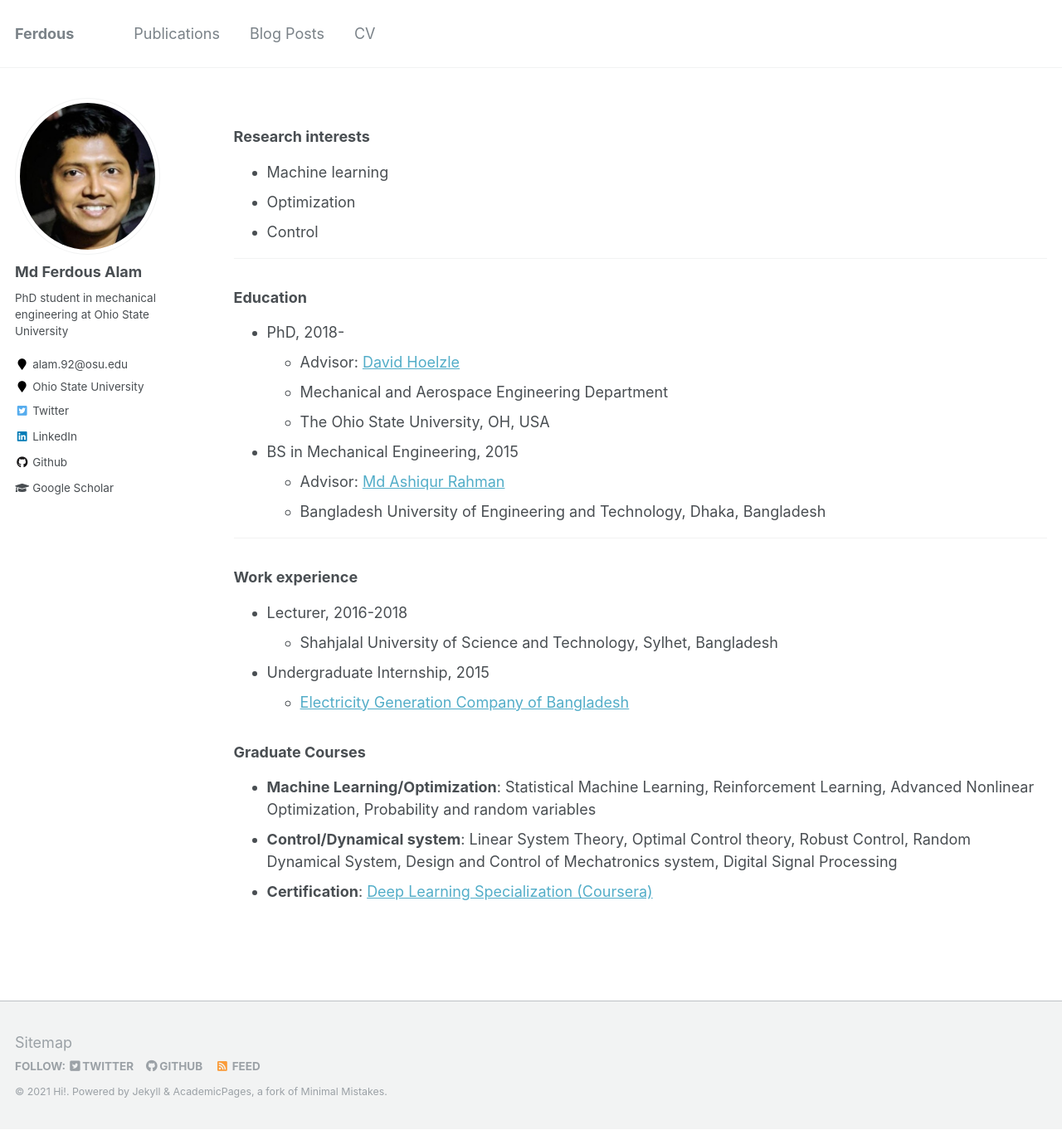
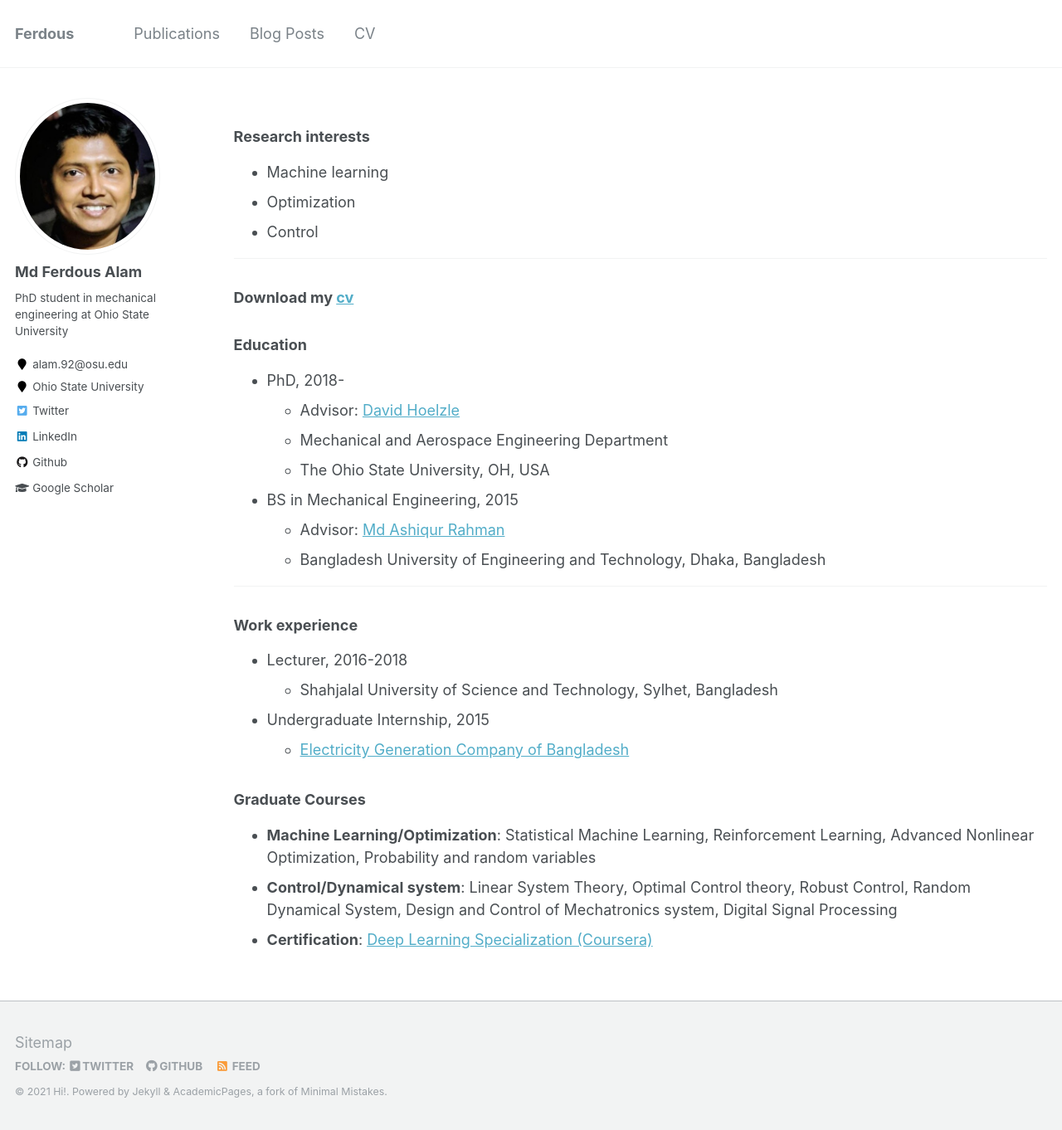
Before and after one commit to ghost-083/ghost-083.github.io, a Jekyll site: the page built from _pages/cv.md, in a window 1280 px wide and 1362 px high. Shown: the whole window at 83% size. Built offline with Jekyll 4.4.1, drawn with Linux system fonts in a browser that asks for light colours.

Commit message:
Trigger rebuild

```diff
--- a/_pages/cv.md
+++ b/_pages/cv.md
@@ -17,6 +17,8 @@
 * Control
 
 ----------------------------
+
+### Download my [cv](https://github.com/ferdous-alam/ferdous-alam.github.io/blob/master/Ferdous_CV.pdf)
 
 ### Education
 
```
